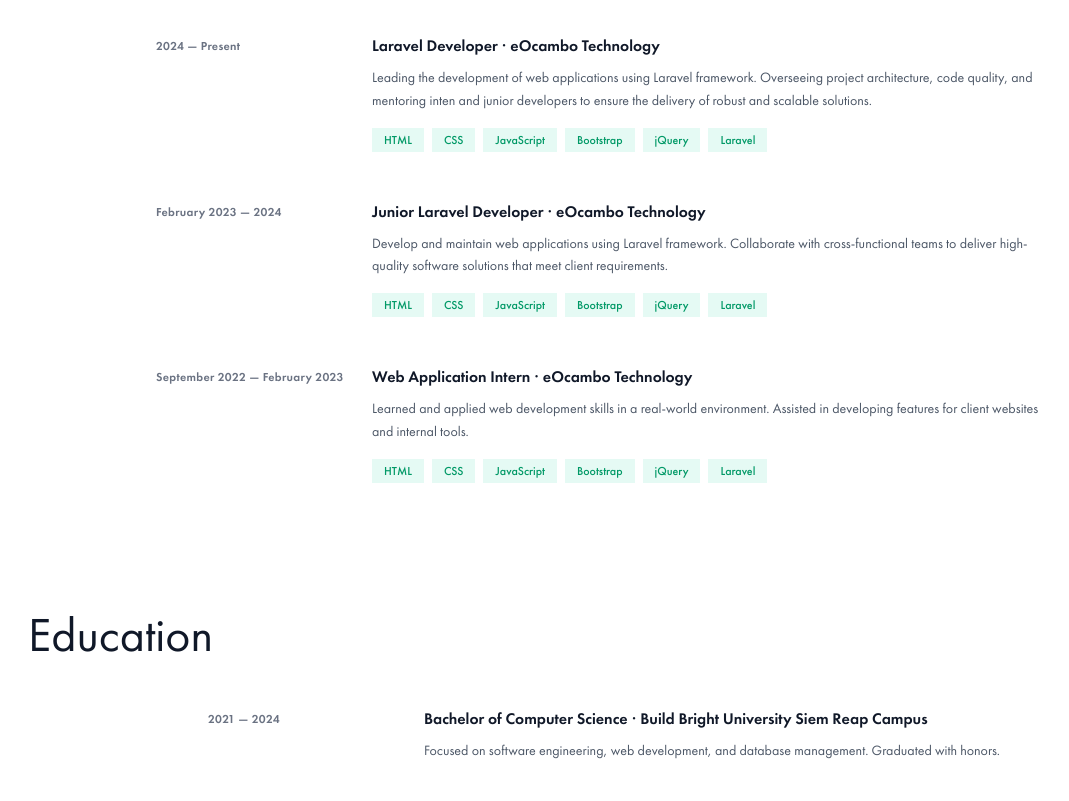
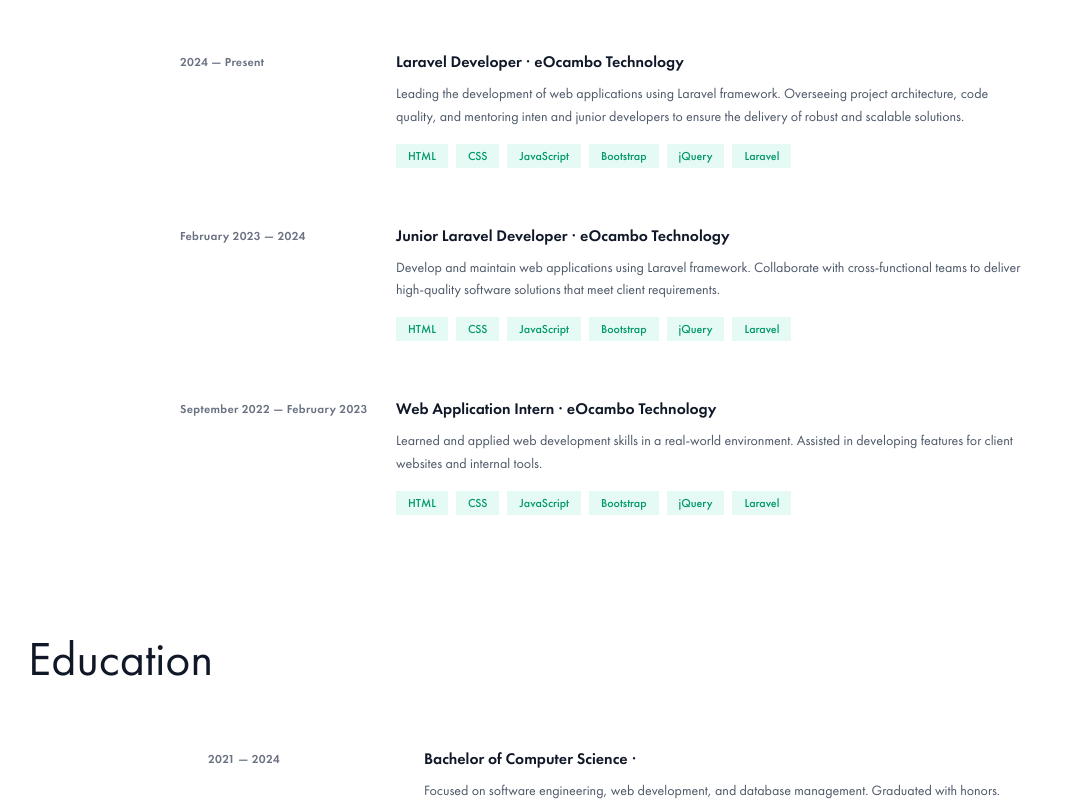
Before and after one commit to ChanDarong/darong-portfolio, a Vue app: page /about in a window 1280 px wide. Shown: the part 1160-1961 px from the top of the page, without its empty margins (36-1105 px from the left). Built offline with nearby package versions, Linux system fonts and the light colour scheme.

Commit message:
Experience update

```diff
--- a/src/components/about/ExperienceSection.vue
+++ b/src/components/about/ExperienceSection.vue
@@ -1,5 +1,6 @@
 <script setup>
 import { ref } from 'vue'
+import ExperienceCards from '../ui/ExperienceCards.vue';
 
 const experiences = ref([
     {
@@ -49,40 +50,11 @@
         <div class="w-full flex justify-center">
             <div class="max-w-4xl">
                 <!-- Experience Items -->
-                <div
-                    v-for="(exp, index) in experiences"
+                <template v-for="(exp, index) in experiences"
                     :key="index"
-                    class="group mb-12 flex flex-col md:flex-row gap-1 md:gap-4 hover:!opacity-100 group-hover:[&:not(:hover)]:opacity-50 transition-all duration-300"
                 >
-                    <!-- Date (Left Column) -->
-                    <div class="text-xs md:w-[200px] font-semibold capitalize tracking-wide text-gray-500 dark:text-gray-400 pt-1">
-                        {{ exp.date }}
-                    </div>
-
-                    <!-- Content (Right Column) -->
-                    <div class="md:flex-1">
-                        <!-- Title & Company -->
-                        <h3 class="font-semibold text-gray-900 dark:text-gray-100 mb-2 group-hover:text-emerald-500 dark:group-hover:text-emerald-400 transition-colors">
-                            {{ exp.title }} · {{ exp.company }}
-                        </h3>
-
-                        <!-- Description -->
-                        <p class="text-sm text-gray-600 dark:text-gray-400 mb-4 leading-relaxed">
-                            {{ exp.description }}
-                        </p>
-
-                        <!-- Skills/Technologies -->
-                        <div class="flex flex-wrap gap-2">
-                            <span
-                                v-for="(skill, skillIndex) in exp.skills"
-                                :key="skillIndex"
-                                class="px-3 py-1 text-xs font-medium bg-emerald-400/10 dark:bg-emerald-400/10 text-emerald-600 dark:text-emerald-400"
-                            >
-                                {{ skill }}
-                            </span>
-                        </div>
-                    </div>
-                </div>
+                    <ExperienceCards :exp="exp" />
+                </template>
             </div>
         </div>
 
@@ -91,40 +63,11 @@
         <div class="w-full flex justify-center">
             <div class="max-w-4xl">
                 <!-- Education Items -->
-                <div
-                    v-for="(edu, index) in education"
+                <template v-for="(edu, index) in education"
                     :key="index"
-                    class="group mb-12 flex flex-col md:flex-row gap-1 md:gap-4 hover:!opacity-100 group-hover:[&:not(:hover)]:opacity-50 transition-all duration-300"
                 >
-                    <!-- Date (Left Column) -->
-                    <div class="text-xs md:w-[200px] font-semibold capitalize tracking-wide text-gray-500 dark:text-gray-400 pt-1">
-                        {{ edu.date }}
-                    </div>
-
-                    <!-- Content (Right Column) -->
-                    <div class="md:flex-1">
-                        <!-- Title & School -->
-                        <h3 class="font-semibold text-gray-900 dark:text-gray-100 mb-2 group-hover:text-emerald-500 dark:group-hover:text-emerald-400 transition-colors">
-                            {{ edu.title }} · {{ edu.school }}
-                        </h3>
-
-                        <!-- Description -->
-                        <p class="text-sm text-gray-600 dark:text-gray-400 mb-4 leading-relaxed">
-                            {{ edu.description }}
-                        </p>
-
-                        <!-- Skills/Subjects -->
-                        <div class="flex flex-wrap gap-2">
-                            <span
-                                v-for="(skill, skillIndex) in edu.skills"
-                                :key="skillIndex"
-                                class="px-3 py-1 text-xs font-medium bg-emerald-400/10 dark:bg-emerald-400/10 text-emerald-600 dark:text-emerald-400 rounded-full"
-                            >
-                                {{ skill }}
-                            </span>
-                        </div>
-                    </div>
-                </div>
+                    <ExperienceCards :exp="edu" />
+                </template>
             </div>
         </div>
     </div>
--- /dev/null
+++ b/src/components/ui/ExperienceCards.vue
@@ -0,0 +1,41 @@
+<script setup>
+const props = defineProps({
+    exp: {
+        type: Object,
+        required: true
+    }
+});
+</script>
+
+<template>
+    <div  class="group mb-6 flex flex-col md:flex-row gap-1 md:gap-4 hover:!opacity-100 group-hover:[&:not(:hover)]:opacity-50 px-6 py-4 hover:outline-2 hover:bg-green-50">
+        <!-- Date (Left Column) -->
+        <div class="text-xs md:w-[200px] font-semibold capitalize tracking-wide text-gray-500 dark:text-gray-400 pt-1">
+            {{ exp.date }}
+        </div>
+
+        <!-- Content (Right Column) -->
+        <div class="md:flex-1">
+            <!-- Title & Company -->
+            <h3 class="font-semibold text-gray-900 dark:text-gray-100 mb-2 group-hover:text-emerald-500 dark:group-hover:text-emerald-400 transition-colors">
+                {{ exp.title }} · {{ exp.company }}
+            </h3>
+
+            <!-- Description -->
+            <p class="text-sm text-gray-600 dark:text-gray-400 mb-4 leading-relaxed">
+                {{ exp.description }}
+            </p>
+
+            <!-- Skills/Technologies -->
+            <div class="flex flex-wrap gap-2">
+                <span
+                    v-for="(skill, skillIndex) in exp.skills"
+                    :key="skillIndex"
+                    class="px-3 py-1 text-xs font-medium bg-emerald-400/10 dark:bg-emerald-400/10 text-emerald-600 dark:text-emerald-400"
+                >
+                    {{ skill }}
+                </span>
+            </div>
+        </div>
+    </div>
+</template>
```
